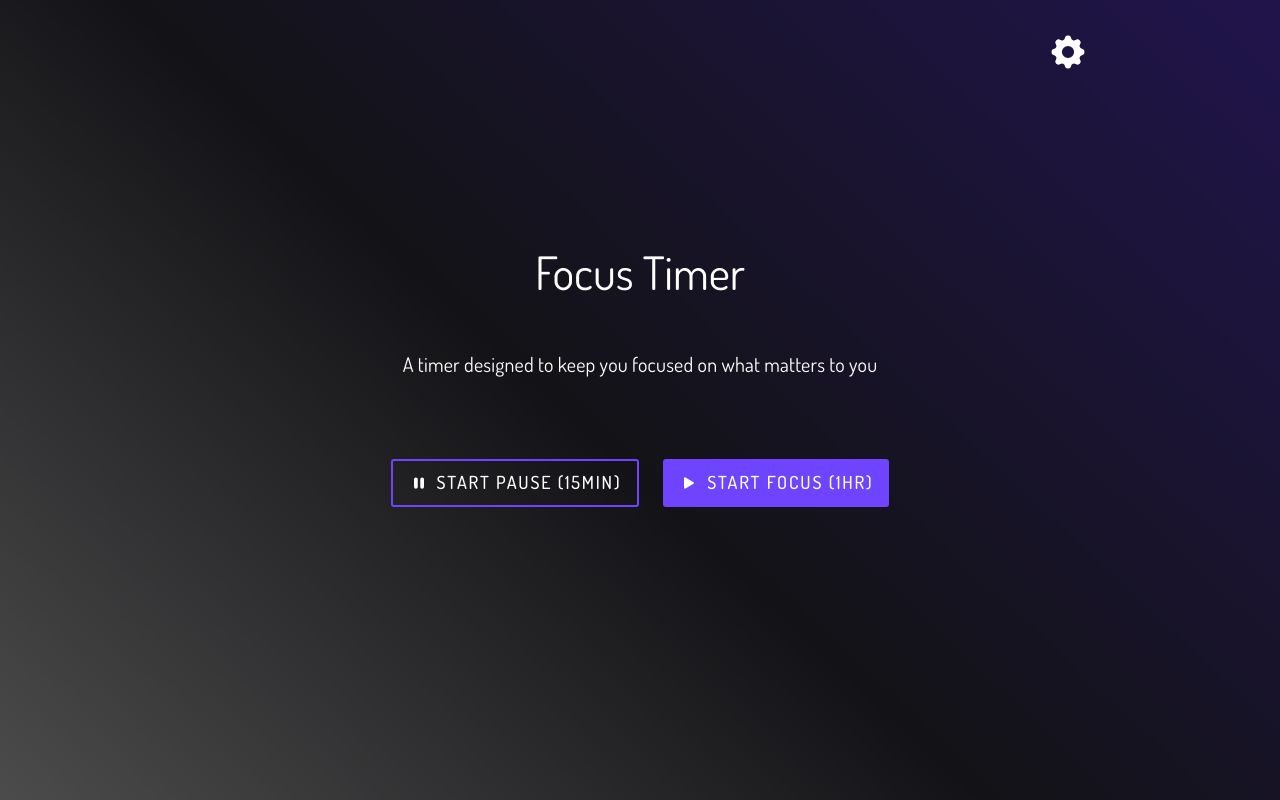
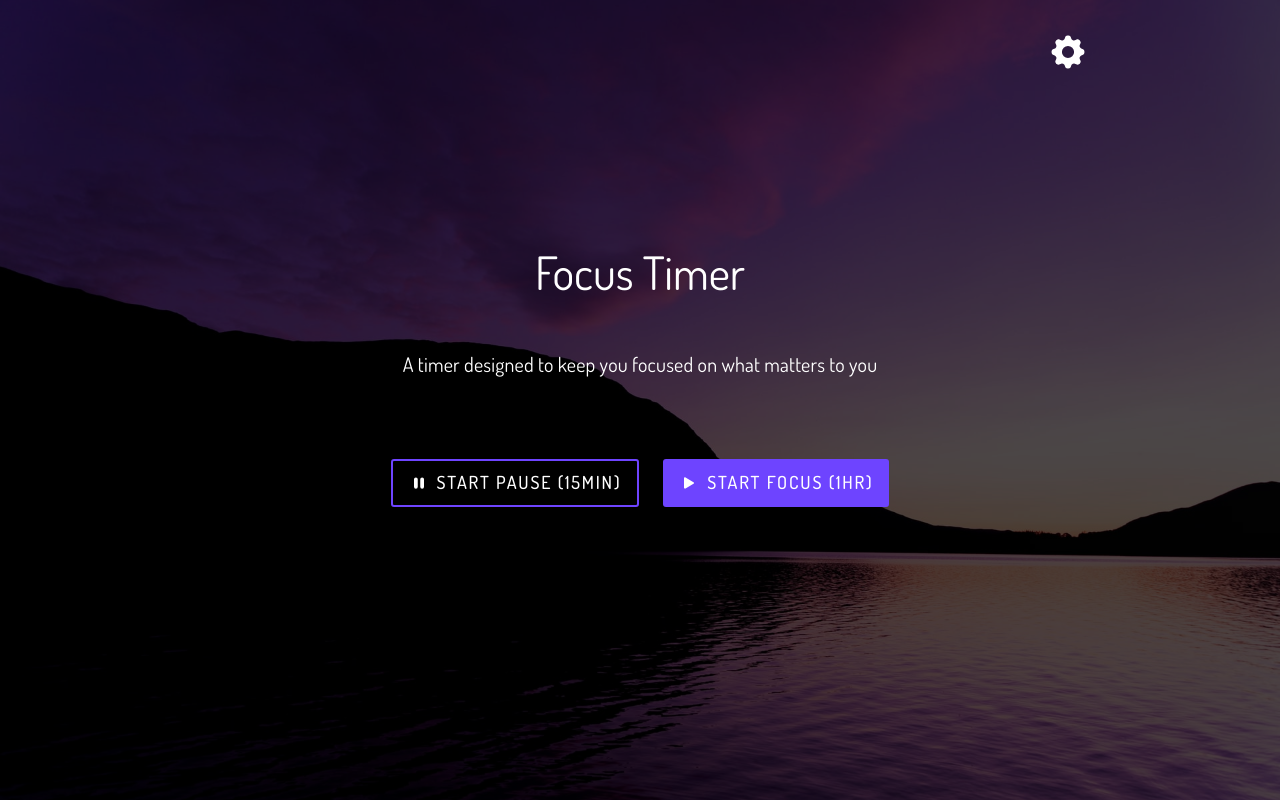
Before and after one commit to msosadesign/focus-timer, a React (Create React App) app: page / in a window 1280 px wide. Built offline with nearby package versions, Linux system fonts and the light colour scheme.

Commit message:
Fix some css design related details

```diff
--- a/src/components/landing.js
+++ b/src/components/landing.js
@@ -11,7 +11,6 @@ class LandingPage extends React.Component {
                 <div className="landing-fabs">
                     <button className="fab-secondary"><BsPauseFill className="btn-icon" />Start Pause (15min)</button>
                     <button className="fab"><BsPlayFill className="btn-icon" />Start Focus (1hr)</button>
-
                 </div>
             </div>
         )
--- a/src/scss/components/_buttons.scss
+++ b/src/scss/components/_buttons.scss
@@ -82,3 +82,15 @@
         height: 48px;
     }
 }
+
+.settings-icon {
+    transition: color 0.1s;
+
+    &:hover {
+        color: $mediumSurface;
+        cursor: pointer;
+    }
+    &:active {
+        color: $primaryPressed;
+    }
+}
--- a/src/scss/components/_images.scss
+++ b/src/scss/components/_images.scss
@@ -5,12 +5,15 @@ body {
     background-size: cover;
     height: 100vh;
 
-    @include mq($break-xl) {
-        background-color: #4158d0;
-        background-image: linear-gradient(43deg, $lightSurface 0%, $darkSurface 46%, $colorPrimary 100%);
+    @include mq(2049px) {
+        background-image: linear-gradient(43deg, #5a2a5b 46%, #FFA890 100%);
     }
 }
 
 .landing {
     background-color: rgba(0, 0, 0, 0.7);
+    @include mq(2049px) {
+        background-color: rgba(0, 0, 0, 0.2);
+
+    }
 }
```
Also changed, not shown: src/images/background.jpg.
